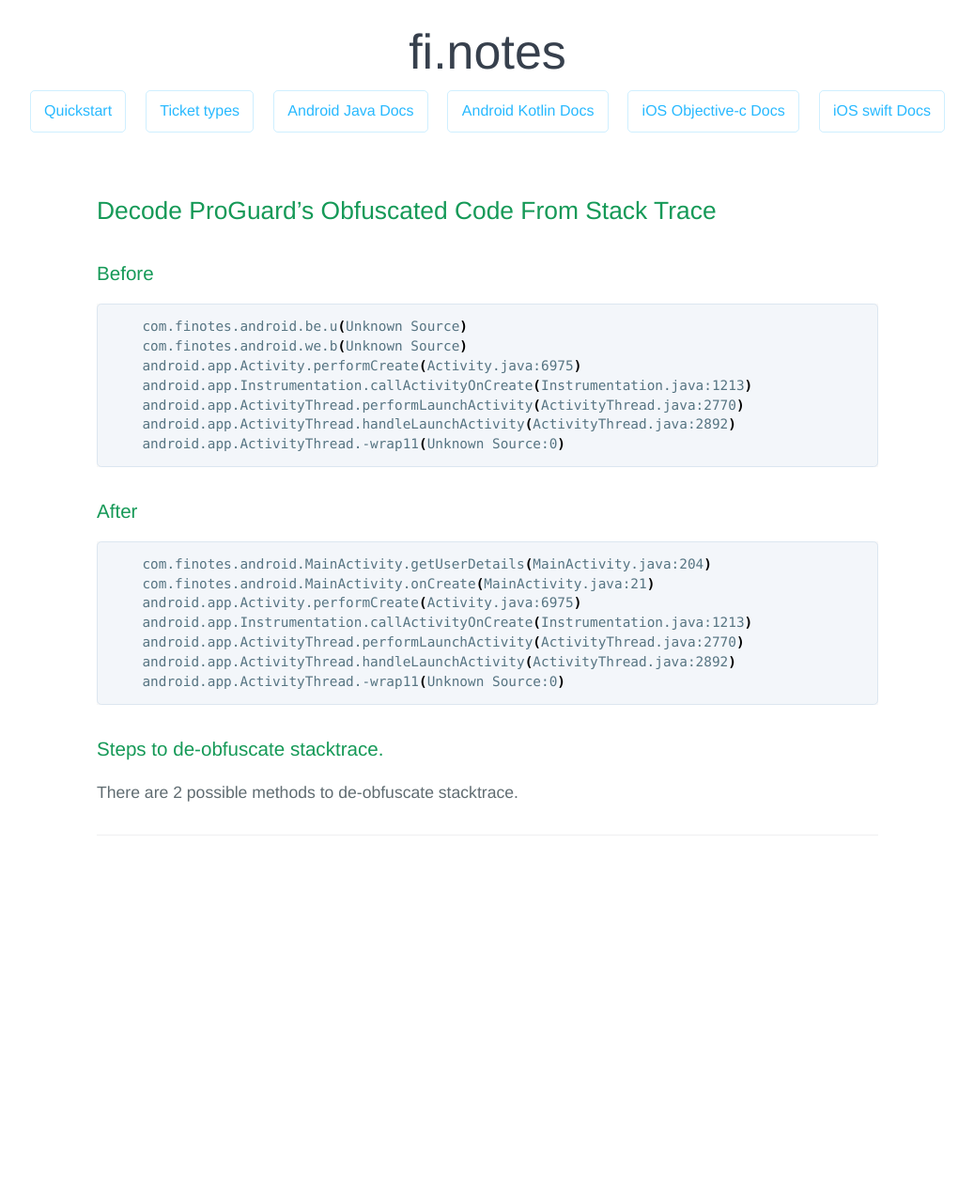
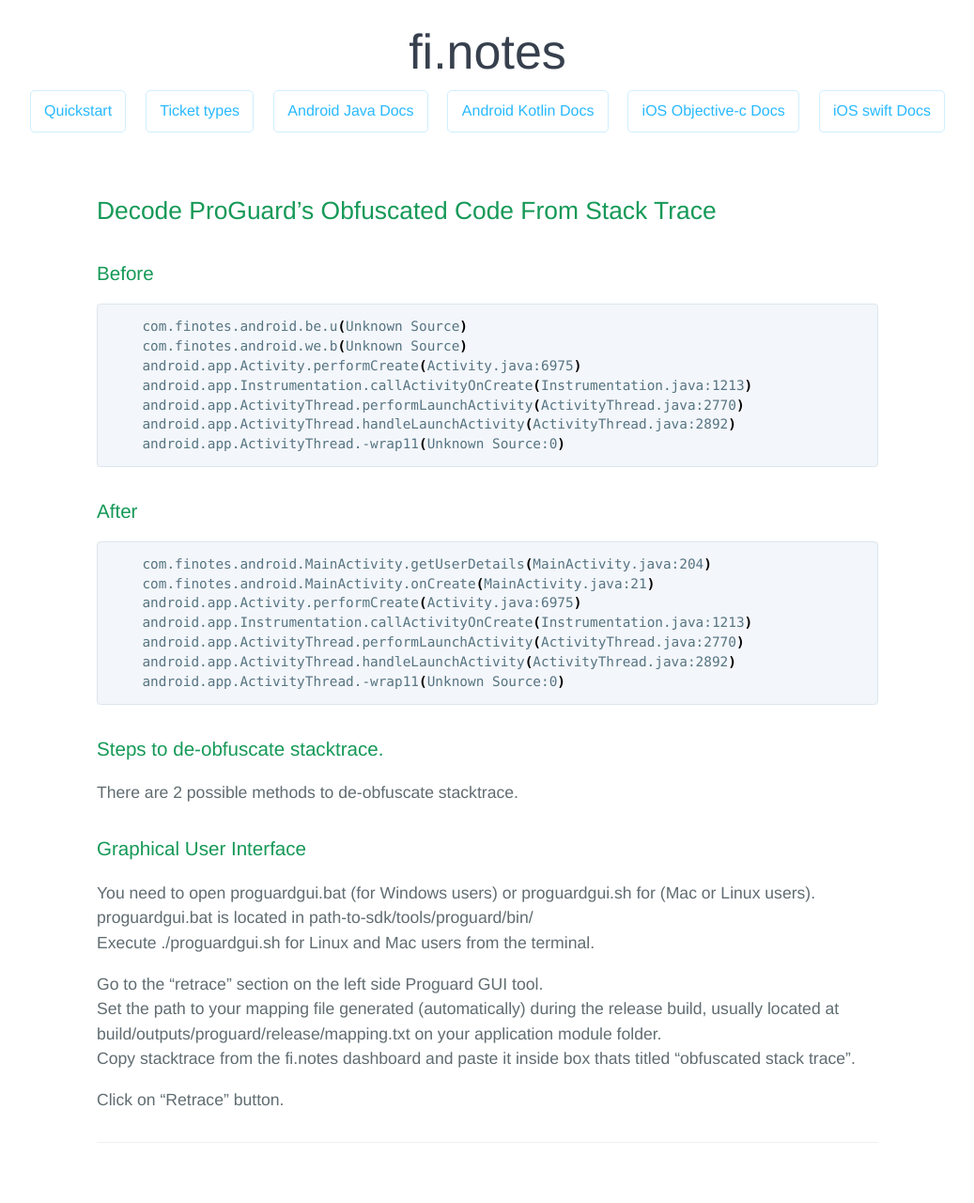
Before and after one commit to finotes/finotes.github.io, a Jekyll site: the page built from _posts/2018-02-28-deobfuscate-stack.md, in a window 1280 px wide. Shown: the whole page at 94% size, without its empty margins (121-1158 px from the left). Built offline with Jekyll 4.4.1, drawn with Linux system fonts in a browser that asks for light colours; some web fonts are replaced; our own code applies the rules of GitHub Pages for plain Markdown files; before the commit the page ends 953 px from its top, so only the background shows below that.

Commit message:
Update 2018-02-28-deobfuscate-stack.md

```diff
--- a/_posts/2018-02-28-deobfuscate-stack.md
+++ b/_posts/2018-02-28-deobfuscate-stack.md
@@ -27,3 +27,15 @@
 ### Steps to de-obfuscate stacktrace.
 
 There are 2 possible methods to de-obfuscate stacktrace.
+
+### Graphical User Interface
+
+You need to open proguardgui.bat (for Windows users) or proguardgui.sh for (Mac or Linux users).
+proguardgui.bat is located in path-to-sdk/tools/proguard/bin/
+Execute ./proguardgui.sh for Linux and Mac users from the terminal.
+
+Go to the "retrace" section on the left side Proguard GUI tool.
+Set the path to your mapping file generated (automatically) during the release build, usually located at build/outputs/proguard/release/mapping.txt on your application module folder.
+Copy stacktrace from the fi.notes dashboard and paste it inside box thats titled "obfuscated stack trace".
+
+Click on "Retrace" button.
```
